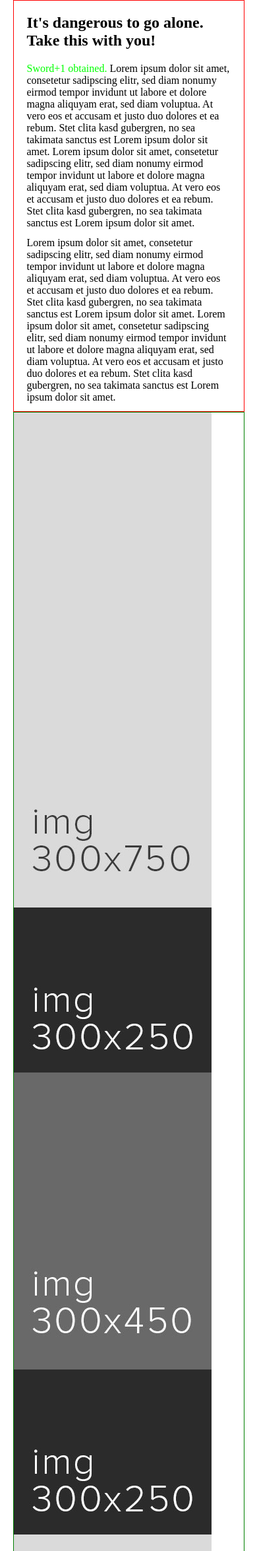
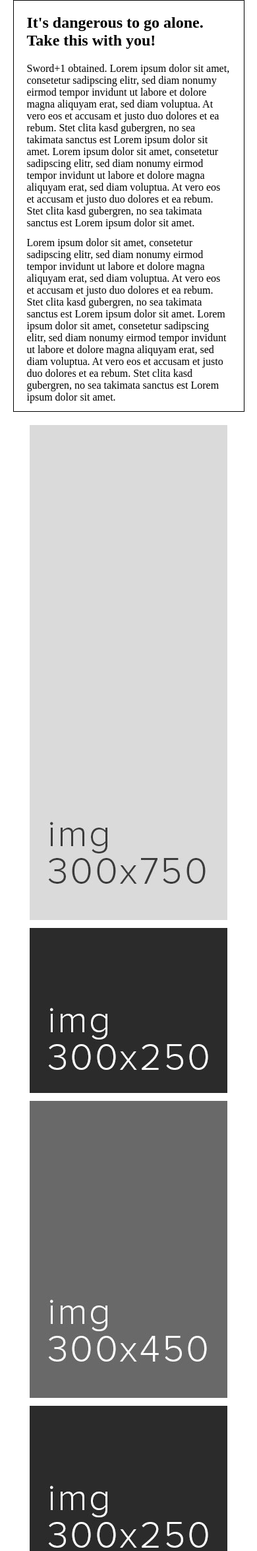
Before and after one commit to neko-fire/stylight, a PHP site: page / in a window 390 px wide. Shown: the top 2350 px of the page at 66% size. Run offline with PHP 8.4, Linux system fonts and the light colour scheme; some libraries are stand-ins or nearby versions.

Commit message:
pinterest css only layout

```diff
--- a/assets/css/app.css
+++ b/assets/css/app.css
@@ -17,13 +17,31 @@ img {
   padding: 0; }
 
 header {
-  border: 1px solid red;
+  border: 1px solid;
   overflow: hidden; }
   header h1 {
     padding: 20px;
     margin: 0; }
   header p {
     margin: 0 0 12px; }
+
+#home {
+  width: 90%;
+  margin: 0 auto 24px auto; }
+
+.pin-content {
+  margin: 20px 0;
+  -webkit-column-count: 3;
+  -moz-column-count: 3;
+  column-count: 3;
+  -webkit-column-gap: 20px;
+  -moz-column-gap: 20px;
+  column-gap: 20px; }
+  .pin-content .pin-item {
+    text-align: center;
+    margin-bottom: 12px; }
+    .pin-content .pin-item img {
+      margin: 0 auto; }
 
 .two-col {
   -webkit-column-count: 2;
@@ -34,10 +52,12 @@ header {
   column-gap: 20px;
   padding: 0 20px; }
 
-.color-lime {
-  color: lime; }
-
 /* mobile styles and breakpoints */
+@media only screen and (max-width: 900px) {
+  .pin-content {
+    -webkit-column-count: 2;
+    -moz-column-count: 2;
+    column-count: 2; } }
 @media only screen and (max-width: 767px) {
   .two-col {
     -webkit-column-count: 1;
@@ -46,11 +66,10 @@ header {
     -webkit-column-gap: 0;
     -moz-column-gap: 0;
     column-gap: 0; } }
-#home {
-  width: 90%;
-  margin: 0 auto 24px auto; }
-
-.pin-content {
-  border: 1px solid green; }
+@media only screen and (max-width: 600px) {
+  .pin-content {
+    -webkit-column-count: 1;
+    -moz-column-count: 1;
+    column-count: 1; } }
 
 /*# sourceMappingURL=app.css.map */
--- /dev/null
+++ b/assets/js/main.js
@@ -0,0 +1,6 @@
+/**
+ * JS for Stylight task
+ *
+ * @author Martin Bayer
+ * @date 07 August 2015
+ */
--- a/assets/scss/_base.scss
+++ b/assets/scss/_base.scss
@@ -11,7 +11,7 @@ img {
 }
 
 header {
-    border: 1px solid red;
+    border: 1px solid;
     overflow: hidden;
 
     h1 {
@@ -23,3 +23,30 @@ header {
         margin: 0 0 12px;
     }
 }
+
+#home {
+    width: 90%;
+    margin: 0 auto 24px auto;
+}
+
+
+// content styles
+.pin-content {
+    margin: 20px 0;
+
+    -webkit-column-count: 3;
+    -moz-column-count: 3;
+    column-count: 3;
+    -webkit-column-gap: 20px;
+    -moz-column-gap: 20px;
+    column-gap: 20px;
+
+    .pin-item {
+        text-align: center;
+        margin-bottom: 12px;
+
+        img {
+            margin: 0 auto;
+        }
+    }
+}
--- a/assets/scss/_helpers.scss
+++ b/assets/scss/_helpers.scss
@@ -10,7 +10,3 @@
 
     padding: 0 20px;
 }
-
-.color-lime {
-    color: lime;
-}
--- a/assets/scss/_mobile.scss
+++ b/assets/scss/_mobile.scss
@@ -1,4 +1,12 @@
 /* mobile styles and breakpoints */
+
+@media only screen and (max-width: 900px) {
+    .pin-content {
+        -webkit-column-count: 2;
+        -moz-column-count: 2;
+        column-count: 2;
+    }
+}
 
 @media only screen and (max-width: 767px) {
     .two-col {
@@ -10,3 +18,11 @@
         column-gap: 0;
     }
 }
+
+@media only screen and (max-width: 600px) {
+    .pin-content {
+        -webkit-column-count: 1;
+        -moz-column-count: 1;
+        column-count: 1;
+    }
+}
--- a/assets/scss/app.scss
+++ b/assets/scss/app.scss
@@ -12,19 +12,3 @@
 @import "base";
 @import "helpers";
 @import "mobile";
-
-
-#home {
-    width: 90%;
-    margin: 0 auto 24px auto;
-}
-
-
-// content styles
-.pin-content {
-    border: 1px solid green;
-
-    .pin-item {
-
-    }
-}
--- a/index.php
+++ b/index.php
@@ -16,7 +16,7 @@
             <h1>It's dangerous to go alone. Take this with you!</h1>
 
             <div class="two-col">
-                <p><span class="color-lime">Sword+1 obtained.</span> Lorem ipsum dolor sit amet, consetetur sadipscing elitr, sed diam nonumy eirmod tempor invidunt ut labore et dolore magna aliquyam erat, sed diam voluptua. At vero eos et accusam et justo duo dolores et ea rebum. Stet clita kasd gubergren, no sea takimata sanctus est Lorem ipsum dolor sit amet. Lorem ipsum dolor sit amet, consetetur sadipscing elitr, sed diam nonumy eirmod tempor invidunt ut labore et dolore magna aliquyam erat, sed diam voluptua. At vero eos et accusam et justo duo dolores et ea rebum. Stet clita kasd gubergren, no sea takimata sanctus est Lorem ipsum dolor sit amet.</p>
+                <p>Sword+1 obtained. Lorem ipsum dolor sit amet, consetetur sadipscing elitr, sed diam nonumy eirmod tempor invidunt ut labore et dolore magna aliquyam erat, sed diam voluptua. At vero eos et accusam et justo duo dolores et ea rebum. Stet clita kasd gubergren, no sea takimata sanctus est Lorem ipsum dolor sit amet. Lorem ipsum dolor sit amet, consetetur sadipscing elitr, sed diam nonumy eirmod tempor invidunt ut labore et dolore magna aliquyam erat, sed diam voluptua. At vero eos et accusam et justo duo dolores et ea rebum. Stet clita kasd gubergren, no sea takimata sanctus est Lorem ipsum dolor sit amet.</p>
                 <p>Lorem ipsum dolor sit amet, consetetur sadipscing elitr, sed diam nonumy eirmod tempor invidunt ut labore et dolore magna aliquyam erat, sed diam voluptua. At vero eos et accusam et justo duo dolores et ea rebum. Stet clita kasd gubergren, no sea takimata sanctus est Lorem ipsum dolor sit amet. Lorem ipsum dolor sit amet, consetetur sadipscing elitr, sed diam nonumy eirmod tempor invidunt ut labore et dolore magna aliquyam erat, sed diam voluptua. At vero eos et accusam et justo duo dolores et ea rebum. Stet clita kasd gubergren, no sea takimata sanctus est Lorem ipsum dolor sit amet.</p>
             </div>
         </header>
@@ -35,15 +35,17 @@
                 } else {
                     $size = '750px';
                 }
+            ?>
 
-                ?>
-                <div class="pin-item">
-                    <img src="/assets/img/300x<?php echo $size ?>.jpg" alt="">
-                </div>
+            <div class="pin-item">
+                <img src="/assets/img/300x<?php echo $size ?>.jpg" alt="">
+            </div>
+
             <?php } ?>
         </section>
     </section>
 
+<script src="/assets/js/main.js"></script>
 <script src="https://ajax.googleapis.com/ajax/libs/jquery/2.1.4/jquery.min.js"></script>
 <script>window.jQuery || document.write('<script src="/assets/js/vendor/jquery.min.js"><\/script>')</script>
 </body>
```
Also changed, not shown: 1 other file.
